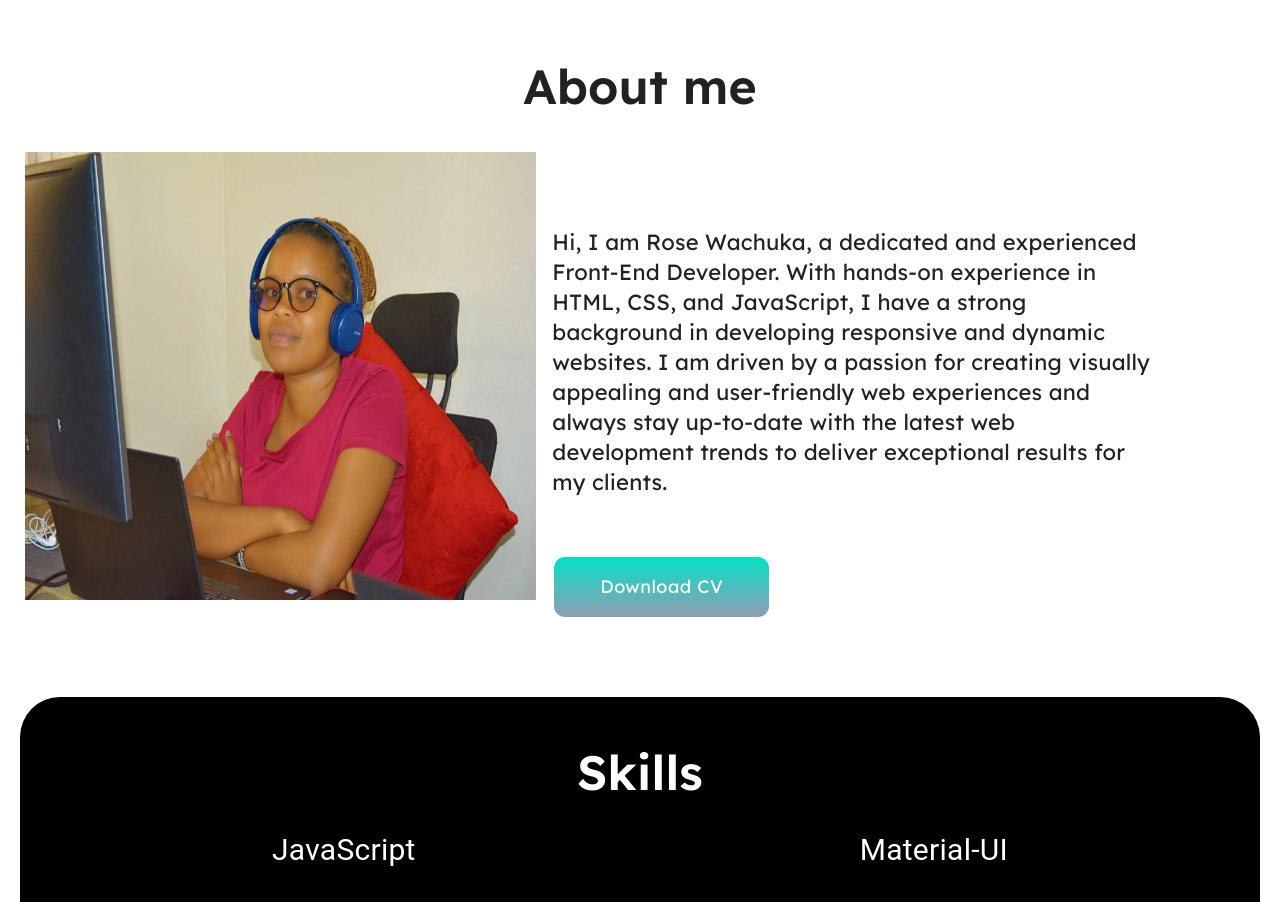
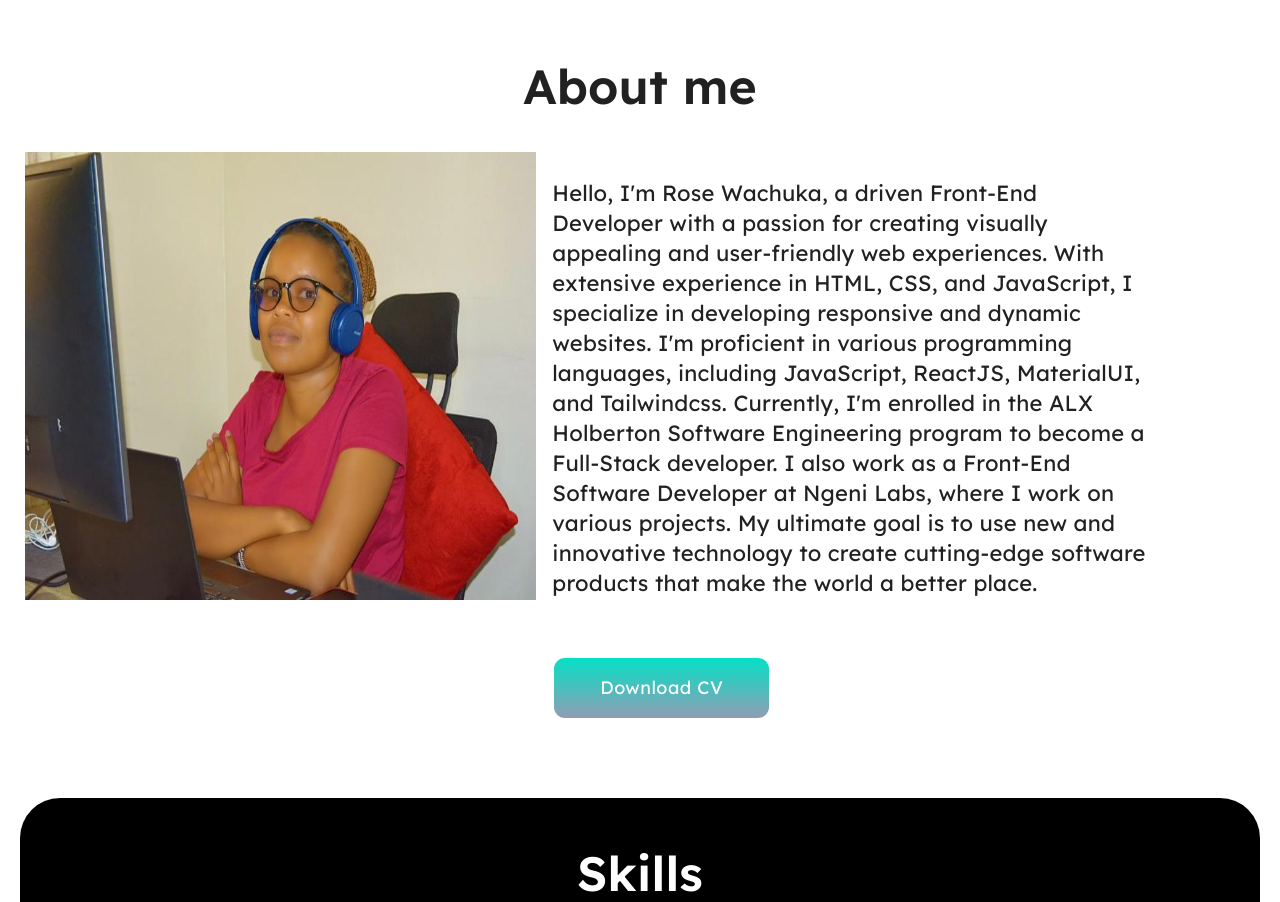
Before and after one commit to ro61zzy/myportfolio, a React (Create React App) app: page / in a window 1280 px wide. Shown: the part 1002-1904 px from the top of the page. Built offline with nearby package versions, Linux system fonts and the light colour scheme.

Commit message:
update Bio

```diff
--- a/src/components/AboutMe/About.js
+++ b/src/components/AboutMe/About.js
@@ -58,7 +58,7 @@ export default function ColumnsGrid() {
           </Box>
         </Grid>
         <Grid item xs={6}>
-          <Box sx={{ pt: "18%" }}>
+          <Box sx={{ pt: "10%" }}>
             <Typography
               sx={{
                 width: { xs: "200px", md: "100%" },
@@ -69,13 +69,18 @@ export default function ColumnsGrid() {
                 fontSize: { xs: "10px", sm: "22px" },
               }}
             >
-              Hi, I am Rose Wachuka, a dedicated and experienced Front-End
-              Developer. With hands-on experience in HTML, CSS, and JavaScript,
-              I have a strong background in developing responsive and dynamic
-              websites. I am driven by a passion for creating visually appealing
-              and user-friendly web experiences and always stay up-to-date with
-              the latest web development trends to deliver exceptional results
-              for my clients.
+              Hello, I'm Rose Wachuka, a driven Front-End Developer with a
+              passion for creating visually appealing and user-friendly web
+              experiences. With extensive experience in HTML, CSS, and
+              JavaScript, I specialize in developing responsive and dynamic
+              websites. I'm proficient in various programming languages,
+              including JavaScript, ReactJS, MaterialUI, and Tailwindcss.
+              Currently, I'm enrolled in the ALX Holberton Software Engineering
+              program to become a Full-Stack developer. I also work as a
+              Front-End Software Developer at Ngeni Labs, where I work on
+              various projects. My ultimate goal is to use new and innovative
+              technology to create cutting-edge software products that make the
+              world a better place.
             </Typography>
             <Button
               onClick={() =>
@@ -101,7 +106,6 @@ export default function ColumnsGrid() {
               }}
             >
               Download CV
-
             </Button>
           </Box>
         </Grid>
```
